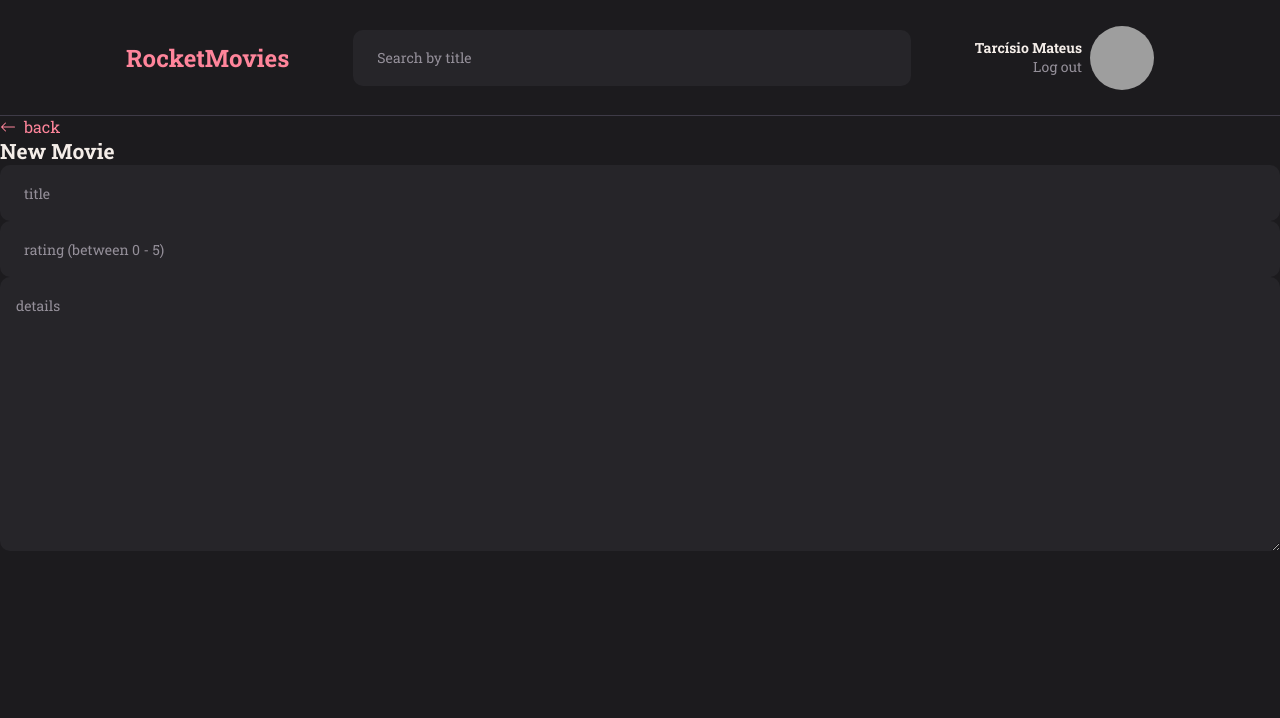
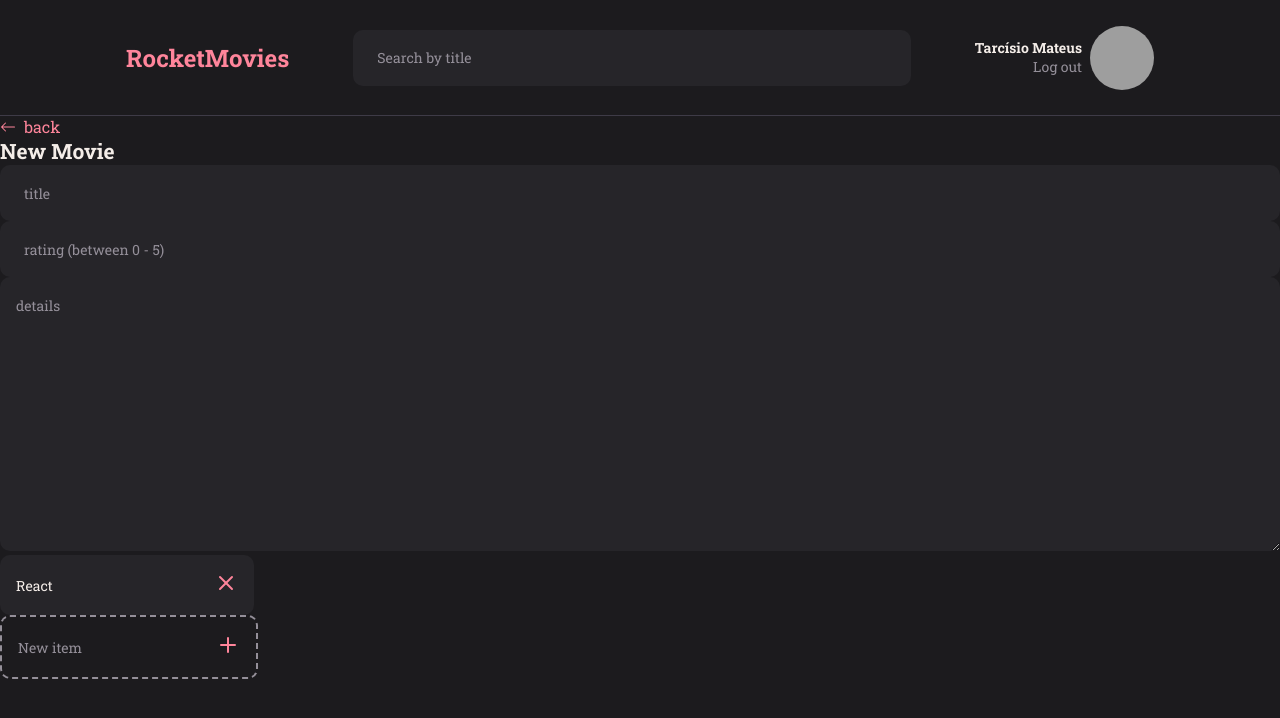
Before and after one commit to tarcisioMateus/Rocket-Movies, a React (Vite) app: page / in a window 1280 px wide. Shown: the top 718 px of the page. Built offline with nearby package versions, Linux system fonts and the light colour scheme; grey boxes are pictures that could not be loaded.

Commit message:
created components/Item

```diff
--- /dev/null
+++ b/src/components/Item/index.jsx
@@ -0,0 +1,14 @@
+import { FiPlus, FiX } from "react-icons/fi"
+
+import { Container } from "./styles"
+
+export function Item({ isNew = false, ...rest}) {
+  return (
+    <Container isNew={isNew}>
+      <input {...rest} readOnly={!isNew}/>
+      <button type="button">
+        { isNew ? <FiPlus/> : <FiX/> }
+      </button>
+    </Container>
+  )
+}
--- /dev/null
+++ b/src/components/Item/styles.js
@@ -0,0 +1,31 @@
+import styled from 'styled-components'
+
+export const Container = styled.div`
+  display: flex;
+  align-items: center;
+  gap: 1.6rem;
+  padding: 1.6rem;
+  background-color: ${ ({theme, isNew}) => isNew ? "transparent" : theme.COLORS.BACKGROUND_700 };
+  border: ${ ({theme, isNew}) => isNew ? `0.2rem dashed ${theme.COLORS.GRAY_300}` : 'none' };
+  border-radius: 1rem;
+  width: fit-content;
+
+  >input {
+    background: none;
+    border: none;
+
+    &::placeholder {
+      color: ${ ({theme}) => theme.COLORS.GRAY_300 };
+    }
+  }
+
+  >button {
+    background: none;
+    border: none;
+
+    >svg {
+      color: ${ ({theme}) => theme.COLORS.PINK };
+      font-size: 2.4rem;
+    }
+  }
+`
--- a/src/pages/Create/index.jsx
+++ b/src/pages/Create/index.jsx
@@ -4,6 +4,7 @@ import { Header } from '../../components/Header'
 import { ButtonText } from '../../components/ButtonText'
 import { Input } from '../../components/Input'
 import { TextArea } from '../../components/TextArea'
+import { Item } from '../../components/Item'
 
 import { Container, Form } from "./styled"
 
@@ -17,6 +18,8 @@ export function Create () {
         <Input placeholder='title'/>
         <Input placeholder='rating (between 0 - 5)'/>
         <TextArea placeholder='details'/>
+        <Item value='React'/>
+        <Item placeholder='New item' isNew/>
       </Form>
     </Container>
   )
```
